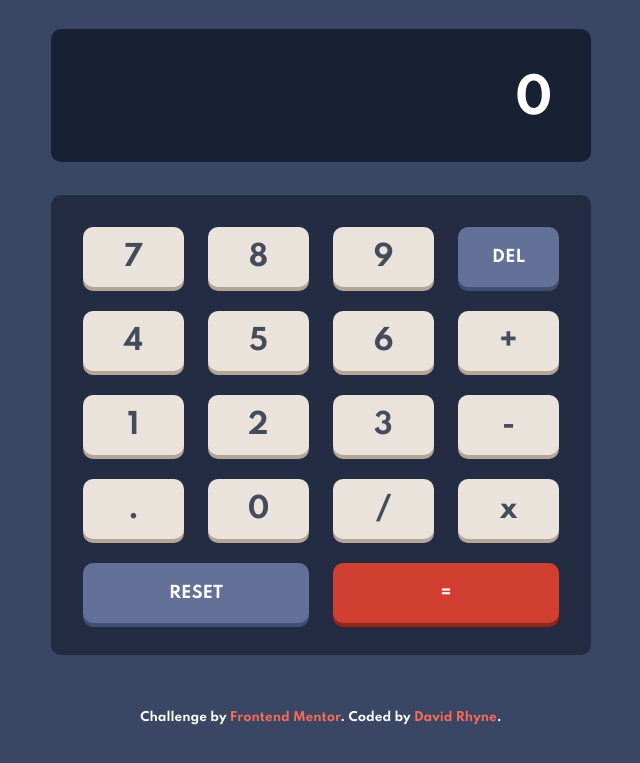
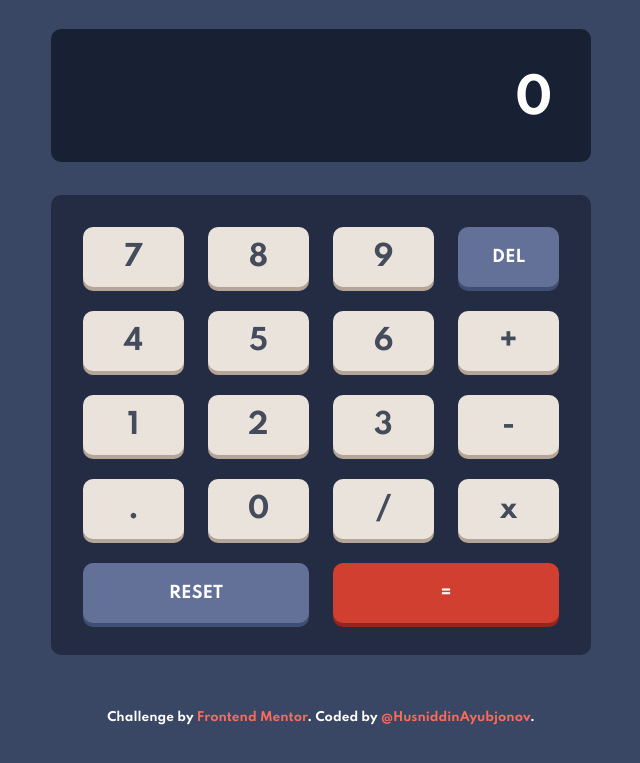
Before and after one commit to HusniddinAyubjonov/Frontend-Mentor-Calculator-app, a plain HTML site: page index.html in a window 1280 px wide. Shown: the part 135-898 px from the top of the page, without its empty margins (319-959 px from the left). Drawn offline with Linux system fonts and the light colour scheme.

Commit message:
Update index.html

```diff
--- a/index.html
+++ b/index.html
@@ -64,7 +64,7 @@
 
   <div class="attribution">
     <div>Challenge by <a href="https://www.frontendmentor.io?ref=challenge" target="_blank" rel="noopener">Frontend Mentor</a>.</div>
-    <div>Coded by <a href="mailto:davidrhyne@att.net">David Rhyne</a>.</div>
+    <div>Coded by <a href="https://github.com/">@HusniddinAyubjonov</a>.</div>
   </div>
   <!-- Script -->
   <script src="calculator.js"></script>
```
